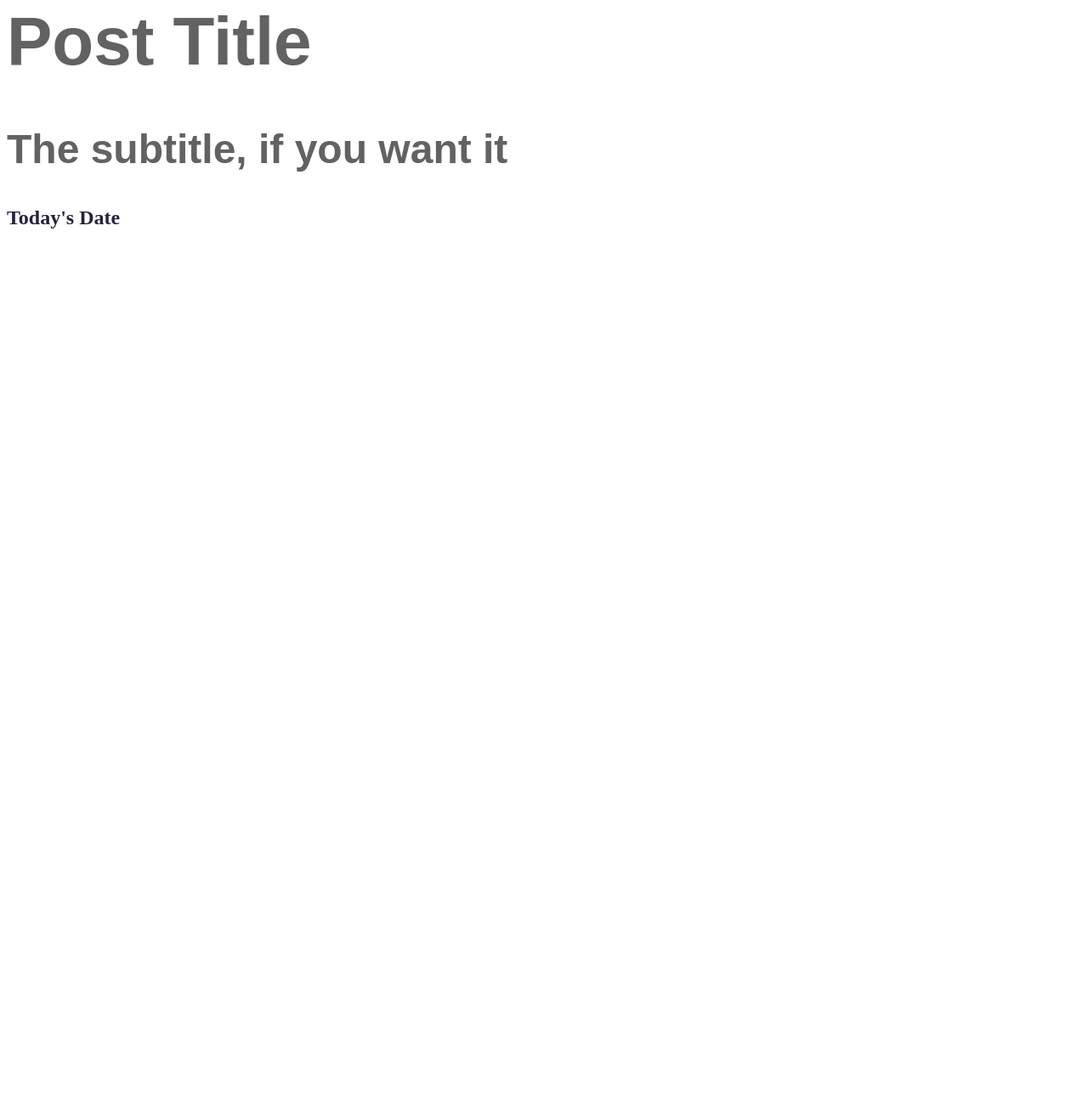
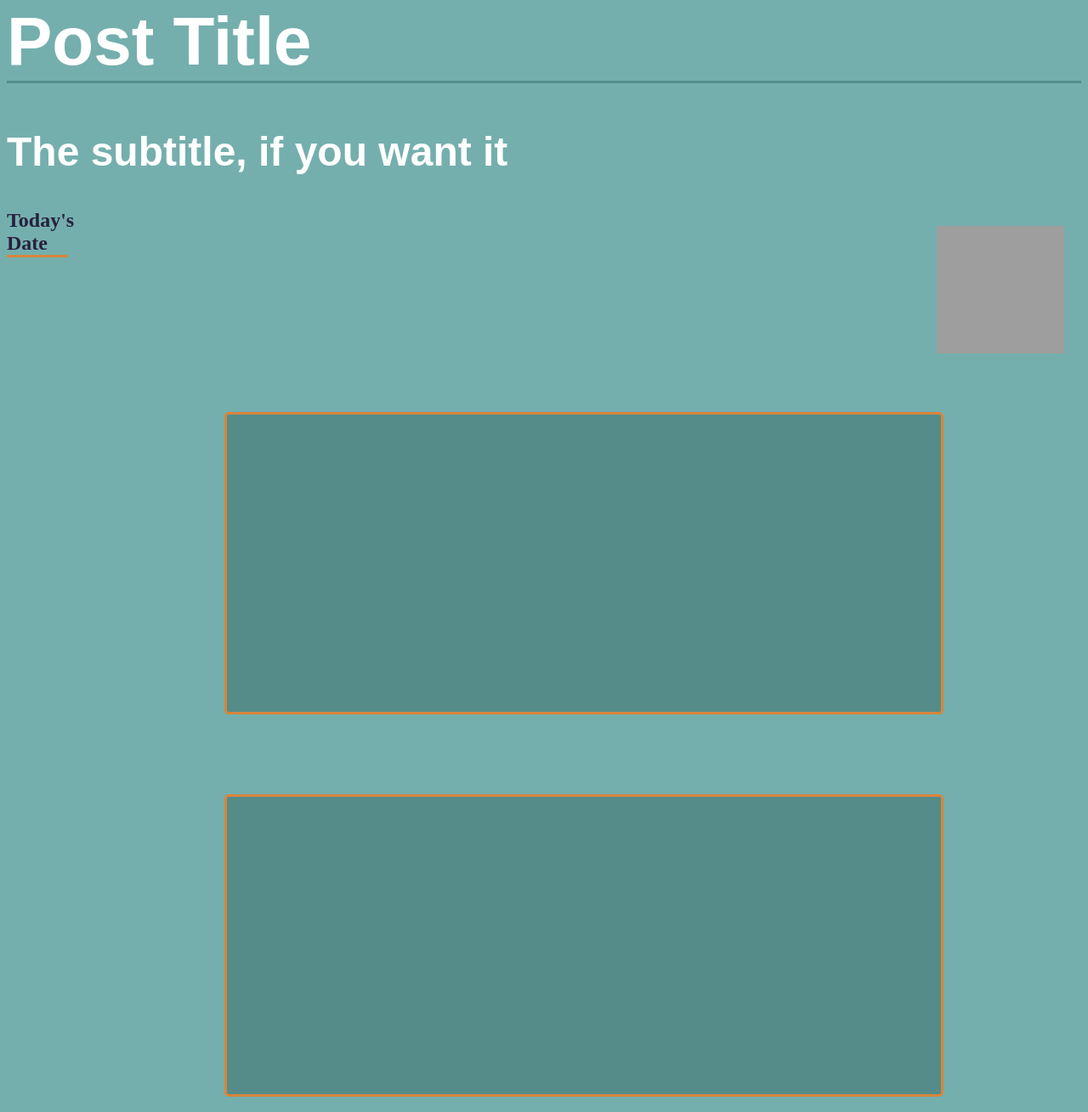
Before and after one commit to Sihong31/Sihong31.github.io2, a plain HTML site: page blog/blog-template.html in a window 1280 px wide. Shown: the part 51-1360 px from the top of the page at 85% size. Before the commit the page ends 800 px from the top, so only its background shows below. Drawn offline with Linux system fonts and the light colour scheme.

Commit message:
blog template changes

```diff
--- a/blog/blog-template.html
+++ b/blog/blog-template.html
@@ -1,33 +1,43 @@
 <!DOCTYPE html>
+<html>
 <head>
   <title>Your page title here</title>
   <meta charset="UTF-8">
   <link rel="stylesheet" type="text/css" href="../stylesheets/blog-stylesheet.css">
+
+
 </head>
 
-<main>
+<body>
+
+
 
   <h1>Post Title</h1>
-  <h2>The subtitle, if you want it</h2>
+  <h2>The subtitle, if you want it</h2> <div class="image"></div>
   <h4>Today's Date</h4>
 
 
 <section>
 
+<div id="div1">
     <p>
 
     </p>
+</div>
 
+<div id="div2">
     <p>
 
     </p>
-
+ </div>
+ <div id="div3">
     <p>
 
     </p>
-
+</div>
 
 
   </section>
 
-</main>
+  </body>
+</html>
--- a/stylesheets/blog-stylesheet.css
+++ b/stylesheets/blog-stylesheet.css
@@ -1,27 +1,95 @@
-
+html{
+	background-color:#74AFAD;
+}
 
 h1{
-	color:#626262;
+	color:white;
 	font-family:Arial;
 	font-size:5em;
+	/*background-color:#558C89;*/
+	width:100%;
+	/*border: 3px solid #D9853B;*/
+	border-bottom:3px solid #558C89 ;
+
 }
 
 h2{
-	color:#626262;
+	color:white;
 	font-family:Arial;
 	font-size:3em;
-
+    /*background-color:#558C89;*/
+    width:90%;
+    /*border: 3px solid #D9853B*/
 }
 
 h4{
 	color:#27203f;
 	font-size:1.5em;
+	border-bottom: 3px solid #D9853B;
+	width:3em;
 
 }
 
 p {
-	color:#27203f;
-	font-family:Arial;
+	color:white;
+	font-family:Abril Fatface;
 	font-size:1em;
 
 }
+
+#div1{
+	height:150px;
+	width:50%;
+	border:3px solid #D9853B;
+	border-radius:5px;
+	background-color:#558C89;
+	margin-left:20%;
+	margin-right:150px;
+	margin-top:150px;
+	padding:100px;
+	word-wrap:break-word;
+	position: absolute;
+}
+
+#div2{
+	height:150px;
+	width:50%;
+	border:3px solid #D9853B;
+	border-radius:5px;
+	background-color:#558C89;
+	margin-left:20%;
+	margin-right:150px;
+	margin-top:600px;
+	padding:100px;
+	word-wrap:break-word;
+	position:absolute;
+}
+
+#div3{
+	height:150px;
+	width:50%;
+	border:3px solid #D9853B;
+	border-radius:5px;
+	background-color:#558C89;
+	margin-left:20%;
+	margin-right:150px;
+	margin-top:1050px;
+	padding:100px;
+	word-wrap:break-word;
+	position: absolute;
+}
+
+div.image{
+	content:url(https://avatars3.githubusercontent.com/u/11001962?v=3&s=460);
+	height:150px;
+	width:150px;
+	background-color:#74AFAD;
+	padding:20px;
+	border:3px solid:gray;
+	float:right;
+
+
+
+}
+
+/*#558C89 #74AFAD #D9853B #ECECEA
```
